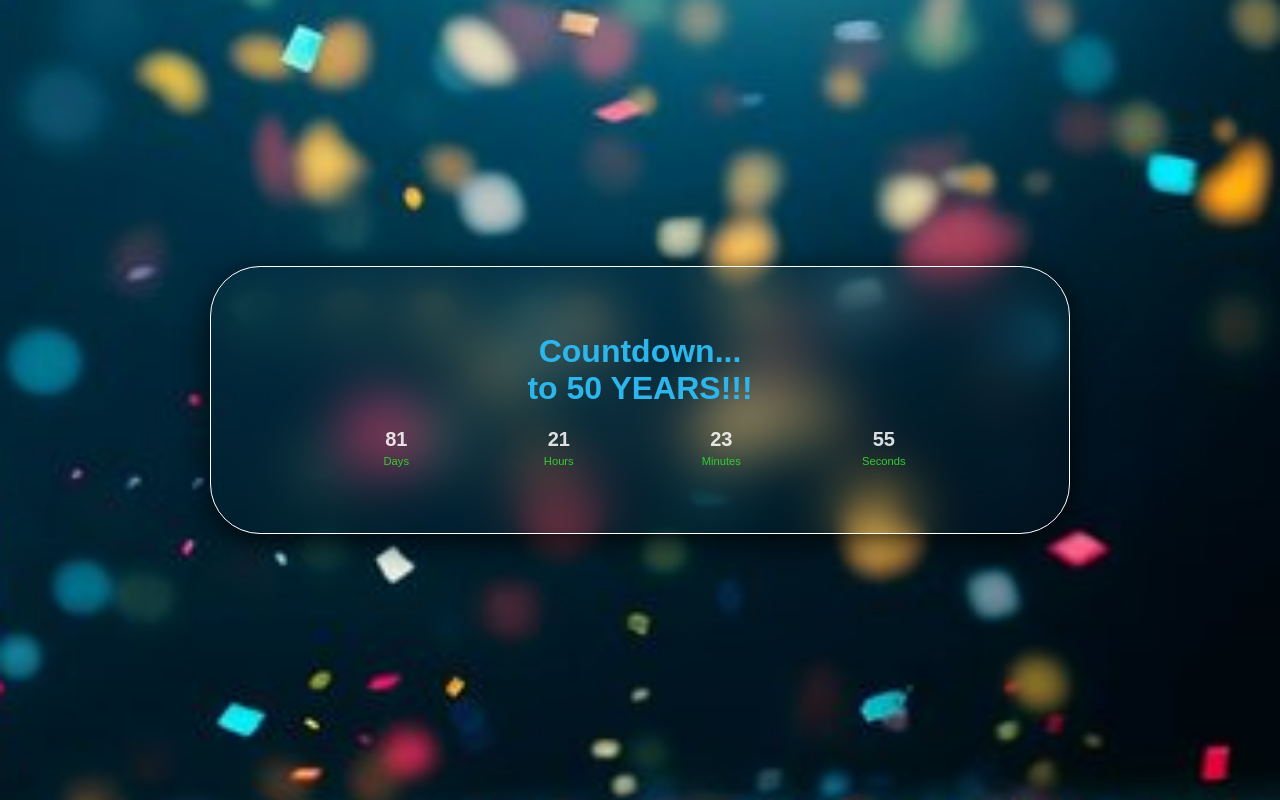
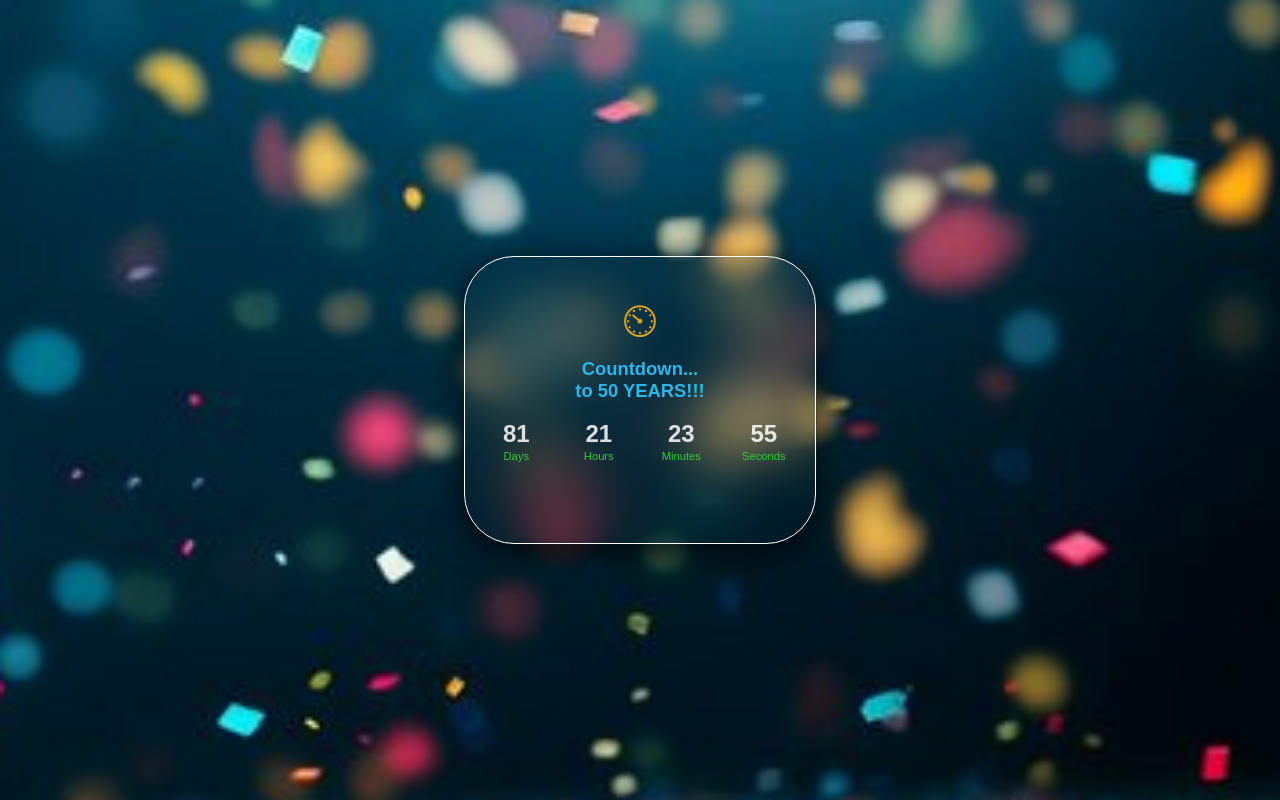
Before and after one commit to cbyzz24/Event-Countdown, a plain HTML site: page index.html in a window 1280 px wide. Drawn offline with Linux system fonts and the light colour scheme.

Commit message:
Resized timer wrapper to fixed size.

```diff
--- a/index.html
+++ b/index.html
@@ -8,6 +8,8 @@
 </head>
 <body>
     <div class="mainWrapper">
+
+        <div class="timerIcon">&#9202</div>
 
         <div class="header">
             <h3>Countdown...<br>to 50 YEARS!!!</h3>
--- a/style2.css
+++ b/style2.css
@@ -3,28 +3,20 @@ body{
     box-sizing: border-box;
     display: flex;
     flex-direction: column;
-    /* flex: 1 1 auto; */
     height: 100dvh;
     align-items: center;
     justify-content: center;
     font-family: Arial, Helvetica, sans-serif;
-    /* background-color: hsl(210, 13%, 50%); */
-    /* background-color: rgba(255, 255, 255, 0.550);
-    background-blend-mode: overlay; */
     background-image: url("images/bdImage4a.png");
     background-position: center center;
     background-size: cover;
     background-repeat: no-repeat;
-    /* color: hsl(240, 100%, 37%); */
-    /* color: hsl(240, 100%, 20%); */
     color: hsl(197, 83%, 55%);
 }
 
 .mainWrapper{
-    /* width: 450px; */
-    width: 65vw;
-    height: 30vh;
-    /* padding: 50px 50px; */
+    width: 325px;
+    height: 260px;
     padding: min(2em, 1%);
     display: flex;
     flex-direction: column;
@@ -34,38 +26,41 @@ body{
     -webkit-backdrop-filter: blur(10px);
     border-radius: 50px;
     border: 1px solid white;
-    /* border: 1px solid hsl(0, 20%, 99%); */
-    /* border: 2px solid hsl(240,100%, 12%); */
-    /* border: 3px solid hsl(51, 100%, 35%); */
     box-shadow: 0 8px 32px rgba(0, 0, 0, 0.80);
 }
 
+.timerIcon{
+    text-align: center;
+    font-size: 3rem;
+    /* color: hsl(120, 61%, 50%); */
+    color: goldenrod;
+    margin-top: -45px;
+    margin-bottom: 8px;
+}
+
 .header h3{
-    /* width: 450px; */
     width: auto;
     text-align: center;
-    /* font-size: 3.5vh; */
-    font-size: clamp(14px, 3.5vw, 32px);
+    font-size: 1.15rem;
+    /* font-size: clamp(20px, 1.5vw, 26px); */
     margin: 0;
 }
 
 .timeWrapper{
-    width: 50vw;
+    width: 320px;
     margin-top: 2vh;
     display: grid;
     grid-template-columns: repeat(4, 1fr);
     align-self: center;
     text-align: center;
     column-gap: 10px;
-    /* column-gap: 4vw; */
 }
 
 .timeWrapper input{
     padding: 4px 0px;
-    width: 7vw;
+    width: 45px;
     height: 3vh;
-    font-size: 1.25rem;
-    /* font-size: 3vw; */
+    font-size: 1.5rem;
     font-weight: bold;
     margin-right: auto;
     margin-left: auto;
@@ -78,17 +73,10 @@ body{
 }
 
 .timeWrapper label{
-    width: 7vw;
-    /* margin-top: 10px; */
+    width: 45px;
     font-size: 70%;
     margin-right: auto;
     margin-left: auto;
     text-align: center;
     color: hsl(120, 61%, 50%);
 }
-
-/* @media screen and (max-width: 900px){
-    .timeWrapper{
-        grid-template-columns: repeat(2, 1fr);
-    }
-} */
```
